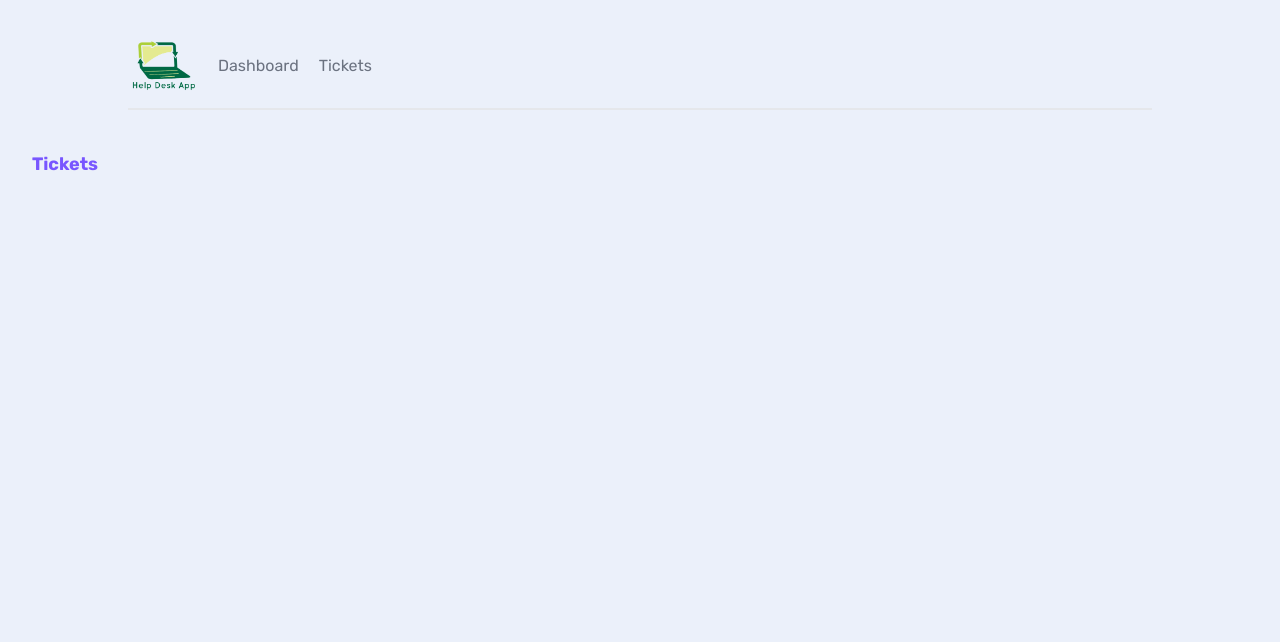
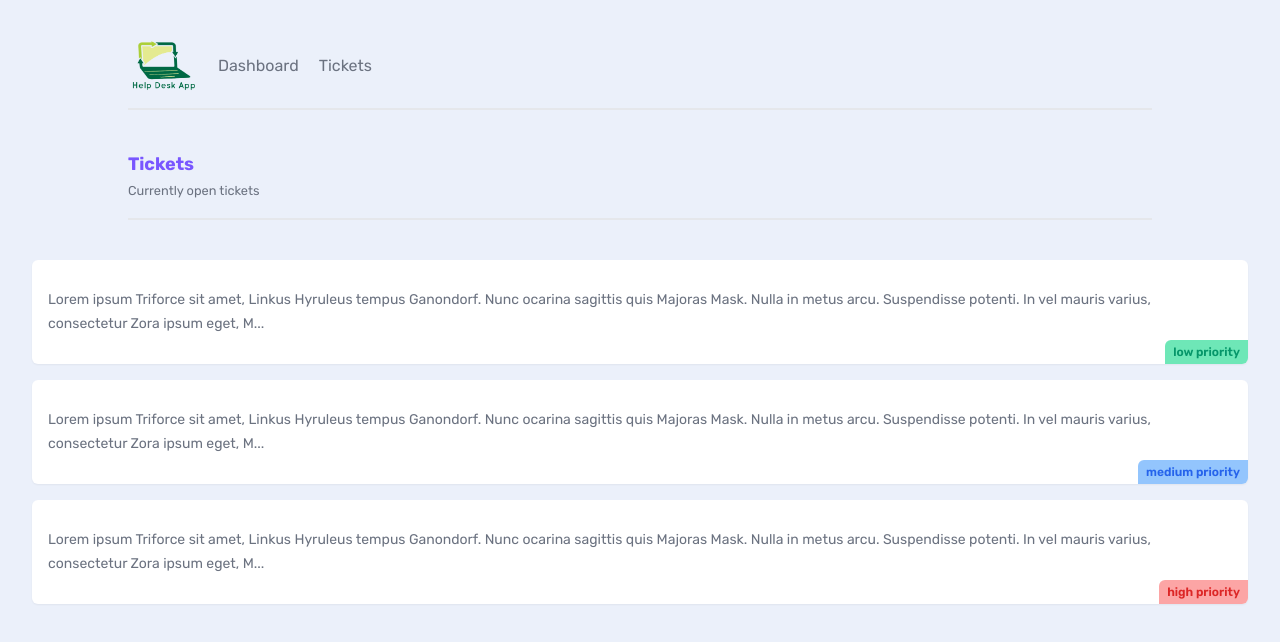
Before and after one commit to anhqui/nextjs-p40, a Next.js app: page /tickets in a window 1280 px wide. Shown: the top 642 px of the page. Built offline with nearby package versions, Linux system fonts and the light colour scheme; data requests are answered from the project's data file.

Commit message:
first commit

```diff
--- /dev/null
+++ b/_data/db.json
@@ -0,0 +1,25 @@
+{
+    "tickets": [
+      {
+        "id": "1",
+        "title": "Fix the footer links please",
+        "body": "Lorem ipsum Triforce sit amet, Linkus Hyruleus tempus Ganondorf. Nunc ocarina sagittis quis Majoras Mask. Nulla in metus arcu. Suspendisse potenti. In vel mauris varius, consectetur Zora ipsum eget, Master Sword porttitor urna. Fusce elementum urna elit, eget eleifend velit consectetur eget. Integer vel lobortis ipsum, vitae auctor Ocarina of Time. Donec sed urna dapibus, interdum magna a, eleifend magna. Curabitur tincidunt enim a neque volutpat. Phasellus auctor magna vel nunc pretium, ut volutpat justo tristique. Pellentesque cursus convallis mauris, in tempus enim tincidunt vitae.",
+        "priority": "low",
+        "user_email": "john@gmail.com"
+      },
+      {
+        "id": "2",
+        "title": "Add in a new stylesheet",
+        "body": "Lorem ipsum Triforce sit amet, Linkus Hyruleus tempus Ganondorf. Nunc ocarina sagittis quis Majoras Mask. Nulla in metus arcu. Suspendisse potenti. In vel mauris varius, consectetur Zora ipsum eget, Master Sword porttitor urna. Fusce elementum urna elit, eget eleifend velit consectetur eget. Integer vel lobortis ipsum, vitae auctor Ocarina of Time. Donec sed urna dapibus, interdum magna a, eleifend magna. Curabitur tincidunt enim a neque volutpat. Phasellus auctor magna vel nunc pretium, ut volutpat justo tristique. Pellentesque cursus convallis mauris, in tempus enim tincidunt vitae.",
+        "priority": "medium",
+        "user_email": "mary@hotmail.com"
+      },
+      {
+        "id": "3",
+        "title": "Fix the footer links",
+        "body": "Lorem ipsum Triforce sit amet, Linkus Hyruleus tempus Ganondorf. Nunc ocarina sagittis quis Majoras Mask. Nulla in metus arcu. Suspendisse potenti. In vel mauris varius, consectetur Zora ipsum eget, Master Sword porttitor urna. Fusce elementum urna elit, eget eleifend velit consectetur eget. Integer vel lobortis ipsum, vitae auctor Ocarina of Time. Donec sed urna dapibus, interdum magna a, eleifend magna. Curabitur tincidunt enim a neque volutpat. Phasellus auctor magna vel nunc pretium, ut volutpat justo tristique. Pellentesque cursus convallis mauris, in tempus enim tincidunt vitae.",
+        "priority": "high",
+        "user_email": "andrew@yahoo.com"
+      }
+    ]
+  }
--- /dev/null
+++ b/app/tickets/TicketList.jsx
@@ -0,0 +1,28 @@
+async function getTickets() {
+  const res = await fetch("http://localhost:4000/tickets", {
+    next: {
+      revalidate: 0, // use 0 to opt out of using cache
+    },
+  });
+  return res.json();
+}
+export default async function TicketList() {
+  const tickets = await getTickets();
+
+  return (
+    <>
+      {tickets.map((ticket) => (
+        <div key={ticket.id} className="card my-5">
+          <h3>{ticket.ticket}</h3>
+          <p>{ticket.body.slice(0, 200)}...</p>
+          <div className={`pill ${ticket.priority}`}>
+            {ticket.priority} priority
+          </div>
+        </div>
+      ))}
+      {tickets.length === 0 && (
+        <p className="text-center">There are no open tickets, ya!</p>
+      )}
+    </>
+  );
+}
--- a/app/tickets/page.jsx
+++ b/app/tickets/page.jsx
@@ -1,7 +1,17 @@
+import TicketList from "./TicketList";
+
 export default function Tickets() {
   return (
     <div>
-      <h2>Tickets</h2>
+      <nav>
+        <div>
+          <h2>Tickets</h2>
+          <p>
+            <small>Currently open tickets</small>
+          </p>
+        </div>
+      </nav>
+      <TicketList />
     </div>
   );
 }
```
